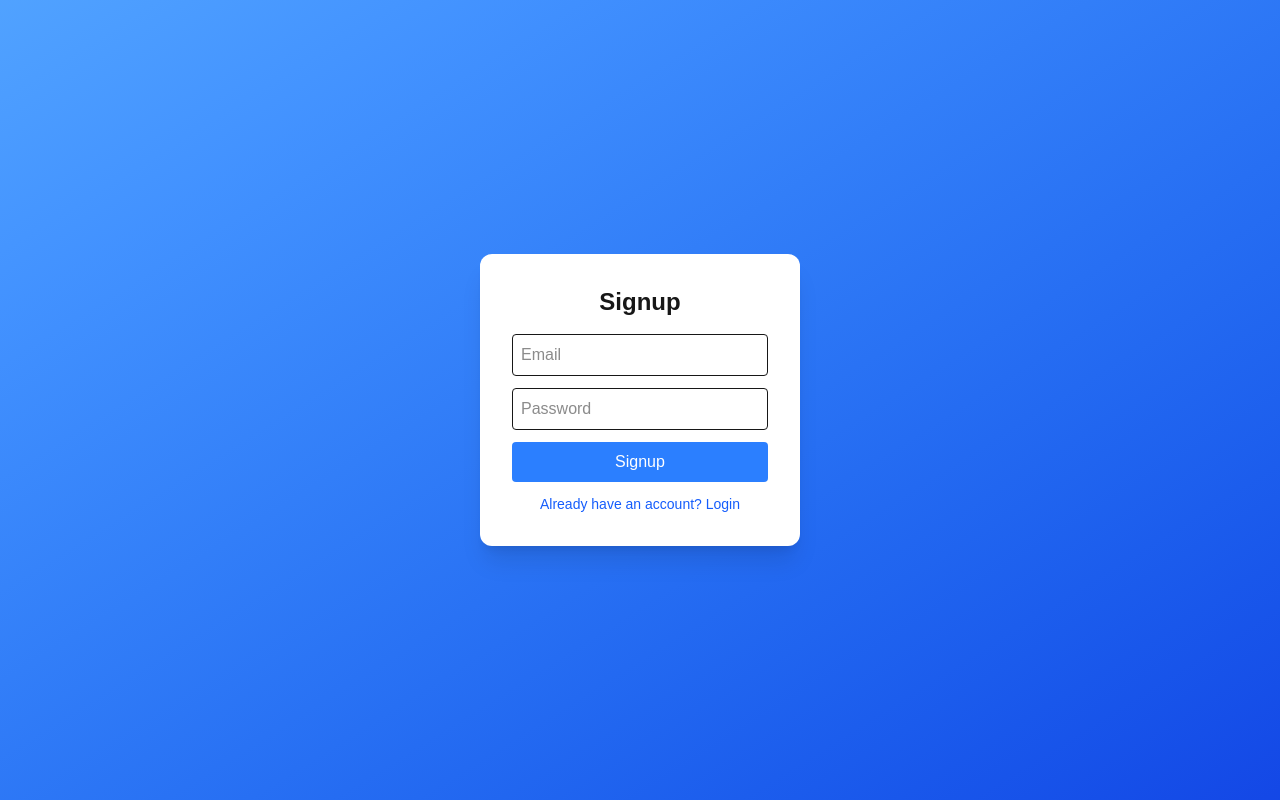
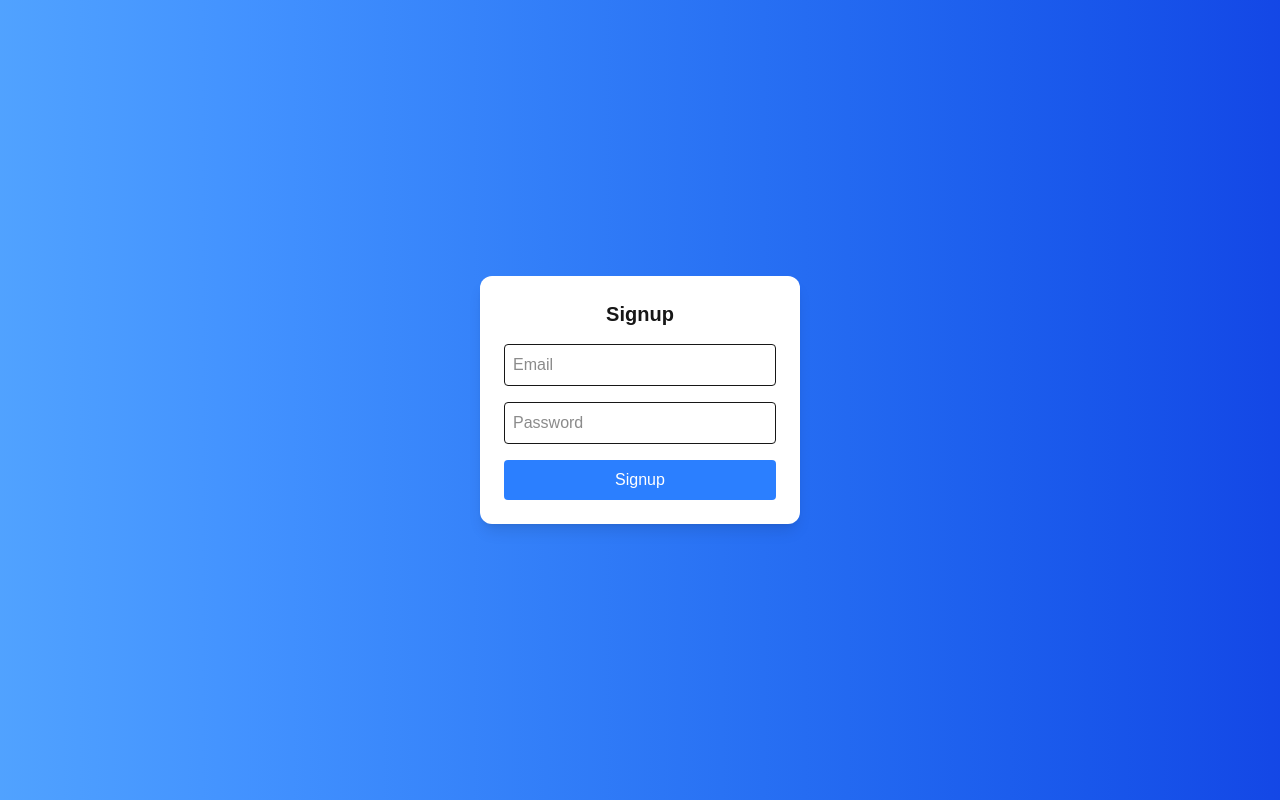
Before and after one commit to Manvith561/golf-charity-platform, a Next.js app: page /auth in a window 1280 px wide. Built offline with nearby package versions, Linux system fonts and the light colour scheme.

Commit message:
final baster hellbye

```diff
--- a/app/api/auth/route.ts
+++ b/app/api/auth/route.ts
@@ -34,7 +34,7 @@ export async function POST(req: Request) {
 
     return NextResponse.json({ message: "Signup successful" });
   } catch (error) {
-    console.log("AUTH ERROR:", error);
+    console.log(error);
     return NextResponse.json(
       { message: "Server error" },
       { status: 500 }
--- a/app/api/score/route.ts
+++ b/app/api/score/route.ts
@@ -9,15 +9,20 @@ export async function POST(req: Request) {
     const { email, score } = await req.json();
 
     if (!email || !score) {
-      return NextResponse.json({ error: "Missing data" }, { status: 400 });
+      return NextResponse.json(
+        { message: "Missing data" },
+        { status: 400 }
+      );
     }
 
     await Score.create({ email, score });
 
     return NextResponse.json({ message: "Saved" });
   } catch (error) {
-    console.log("ERROR:", error);
-    return NextResponse.json({ error: "Server error" }, { status: 500 });
+    return NextResponse.json(
+      { message: "Error" },
+      { status: 500 }
+    );
   }
 }
 
@@ -45,7 +50,7 @@ export async function GET() {
         score: u.maxScore,
       })),
     });
-  } catch (error) {
-    return NextResponse.json({ error: "Error" }, { status: 500 });
+  } catch {
+    return NextResponse.json({ message: "Error" });
   }
 }
--- a/app/auth/page.tsx
+++ b/app/auth/page.tsx
@@ -3,23 +3,22 @@
 import { useState } from "react";
 
 export default function AuthPage() {
-  const [isLogin, setIsLogin] = useState(false);
   const [email, setEmail] = useState("");
   const [password, setPassword] = useState("");
 
-  const handleSubmit = async () => {
+  const handleSignup = async () => {
     const res = await fetch("/api/auth", {
       method: "POST",
       headers: {
         "Content-Type": "application/json",
       },
-      body: JSON.stringify({ email, password, isLogin }),
+      body: JSON.stringify({ email, password }),
     });
 
     const data = await res.json();
 
     if (!res.ok) {
-      alert(data.error);
+      alert(data.message || "Error");
       return;
     }
 
@@ -28,45 +27,29 @@ export default function AuthPage() {
   };
 
   return (
-    <div className="h-screen flex items-center justify-center bg-gradient-to-br from-blue-400 to-blue-700">
-
-      <div className="bg-white p-8 rounded-xl shadow-xl w-80 text-center">
-
-        <h2 className="text-2xl font-bold mb-4">
-          {isLogin ? "Login" : "Signup"}
-        </h2>
+    <div className="flex items-center justify-center min-h-screen bg-gradient-to-r from-blue-400 to-blue-700">
+      <div className="bg-white p-6 rounded-xl shadow-lg w-80 space-y-4">
+        <h2 className="text-xl font-bold text-center">Signup</h2>
 
         <input
+          className="w-full border p-2 rounded"
           placeholder="Email"
-          className="w-full p-2 mb-3 border rounded"
-          value={email}
           onChange={(e) => setEmail(e.target.value)}
         />
 
         <input
+          className="w-full border p-2 rounded"
+          placeholder="Password"
           type="password"
-          placeholder="Password"
-          className="w-full p-2 mb-3 border rounded"
-          value={password}
           onChange={(e) => setPassword(e.target.value)}
         />
 
         <button
-          onClick={handleSubmit}
-          className="w-full bg-blue-500 text-white p-2 rounded hover:bg-blue-600"
+          onClick={handleSignup}
+          className="w-full bg-blue-500 text-white py-2 rounded hover:bg-blue-600"
         >
-          {isLogin ? "Login" : "Signup"}
+          Signup
         </button>
-
-        <p
-          className="mt-3 text-sm text-blue-600 cursor-pointer"
-          onClick={() => setIsLogin(!isLogin)}
-        >
-          {isLogin
-            ? "Don't have an account? Signup"
-            : "Already have an account? Login"}
-        </p>
-
       </div>
     </div>
   );
--- a/app/dashboard/page.tsx
+++ b/app/dashboard/page.tsx
@@ -1,22 +1,74 @@
 "use client";
 
 import { useEffect, useState } from "react";
-import MainDashboard from "@/components/MainDashboard";
 
-export default function DashboardPage() {
-  const [user, setUser] = useState<string | null>(null);
+export default function Dashboard() {
+  const [email, setEmail] = useState("");
+  const [score, setScore] = useState("");
+  const [scores, setScores] = useState([]);
+  const [leaderboard, setLeaderboard] = useState([]);
 
   useEffect(() => {
-    const storedUser = localStorage.getItem("user");
-
-    if (!storedUser) {
+    const user = localStorage.getItem("user");
+    if (!user) {
       window.location.href = "/auth";
     } else {
-      setUser(storedUser);
+      setEmail(user);
+      fetchScores();
     }
   }, []);
 
-  if (!user) return <div>Loading...</div>;
+  const fetchScores = async () => {
+    const res = await fetch("/api/score");
+    const data = await res.json();
 
-  return <MainDashboard email={user} />;
+    setScores(data.scores || []);
+    setLeaderboard(data.leaderboard || []);
+  };
+
+  const submitScore = async () => {
+    await fetch("/api/score", {
+      method: "POST",
+      headers: {
+        "Content-Type": "application/json",
+      },
+      body: JSON.stringify({ email, score: Number(score) }),
+    });
+
+    setScore("");
+    fetchScores();
+  };
+
+  return (
+    <div className="flex flex-col items-center min-h-screen bg-gradient-to-r from-blue-400 to-blue-700 text-white p-6">
+      <h1 className="text-2xl font-bold mb-4">Welcome Back 👋</h1>
+
+      <div className="flex gap-2">
+        <input
+          className="text-black p-2 rounded"
+          placeholder="Enter score"
+          value={score}
+          onChange={(e) => setScore(e.target.value)}
+        />
+        <button
+          onClick={submitScore}
+          className="bg-green-500 px-4 rounded hover:bg-green-600"
+        >
+          Save Score
+        </button>
+      </div>
+
+      <h2 className="mt-6 font-bold">Your Scores</h2>
+      {scores.map((s: any, i) => (
+        <p key={i}>{s.email} - {s.score}</p>
+      ))}
+
+      <h2 className="mt-6 font-bold">🏆 Leaderboard</h2>
+      {leaderboard.map((u: any, i) => (
+        <p key={i}>
+          {i + 1}. {u.email} - {u.score}
+        </p>
+      ))}
+    </div>
+  );
 }
--- a/models/User.ts
+++ b/models/User.ts
@@ -1,8 +1,8 @@
 import mongoose from "mongoose";
 
 const UserSchema = new mongoose.Schema({
-  email: { type: String, required: true, unique: true },
-  password: { type: String, required: true },
+  email: String,
+  password: String,
 });
 
 export default mongoose.models.User || mongoose.model("User", UserSchema);
```
